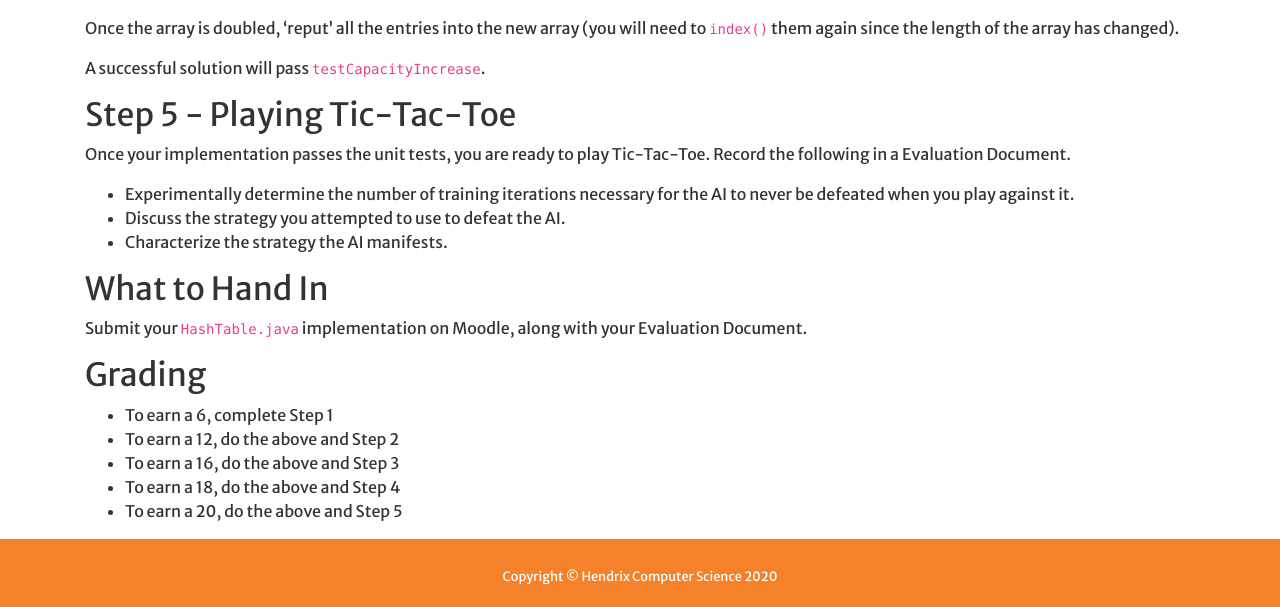
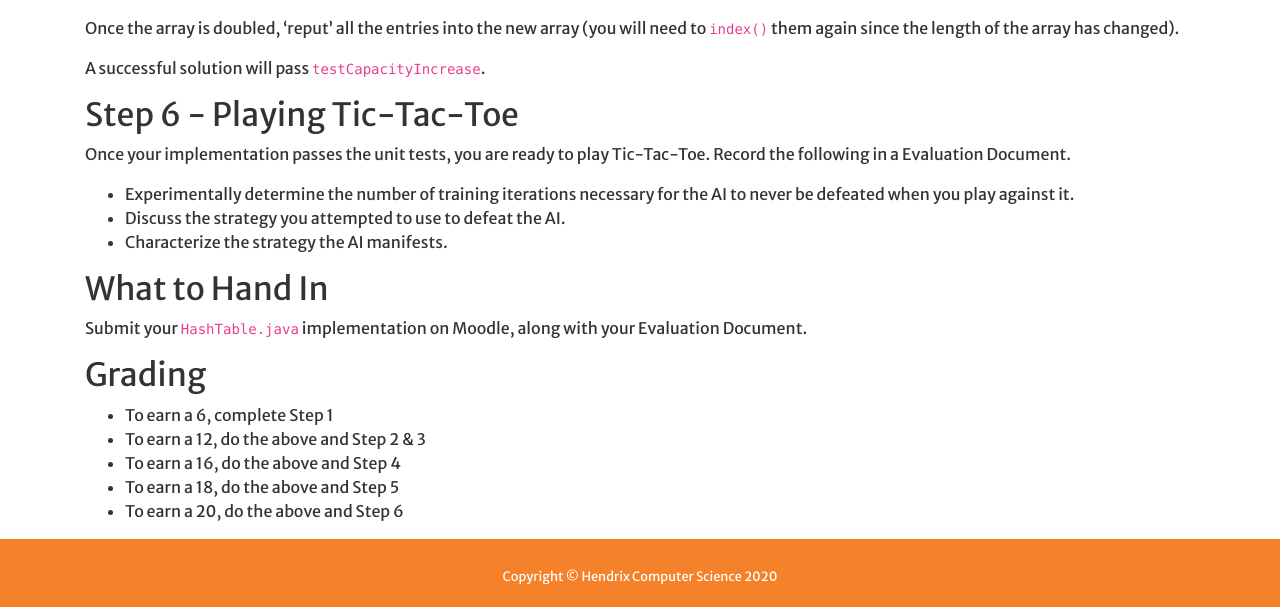
Before and after one commit to Hendrix-CS/csci151, a Jekyll site: the page built from labs/tic-tac-toe.md, in a window 1280 px wide and 900 px high, scrolled down 2283 px. Shown: the part 289-896 px from the top of the window. Built offline with Jekyll 4.4.1, drawn with Linux system fonts in a browser that asks for light colours; a script that is not in the unit is left out; our own code applies the rules of GitHub Pages for plain Markdown files.

Commit message:
Fixing numbering typo

```diff
--- a/labs/tic-tac-toe.md
+++ b/labs/tic-tac-toe.md
@@ -120,7 +120,7 @@ the array has changed).
 
 A successful solution will pass `testCapacityIncrease`.
 
-## Step 5 - Playing Tic-Tac-Toe
+## Step 6 - Playing Tic-Tac-Toe
 
 Once your implementation passes the unit tests, you are ready to play
 Tic-Tac-Toe. Record the following in a Evaluation Document.
@@ -137,7 +137,7 @@ Evaluation Document.
 ## Grading
 
 * To earn a 6, complete Step 1
-* To earn a 12, do the above and Step 2
-* To earn a 16, do the above and Step 3
-* To earn a 18, do the above and Step 4
-* To earn a 20, do the above and Step 5
+* To earn a 12, do the above and Step 2 & 3
+* To earn a 16, do the above and Step 4
+* To earn a 18, do the above and Step 5
+* To earn a 20, do the above and Step 6
```
